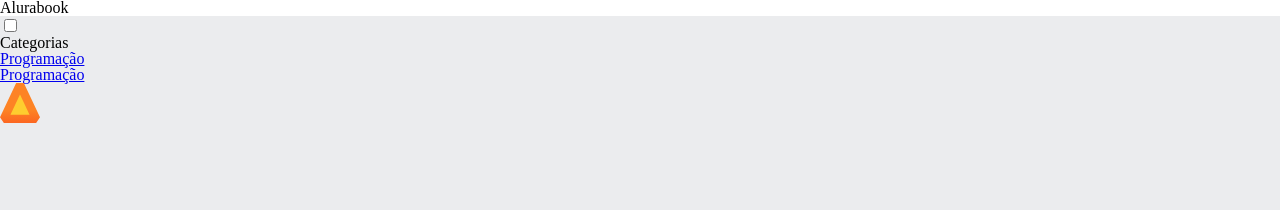
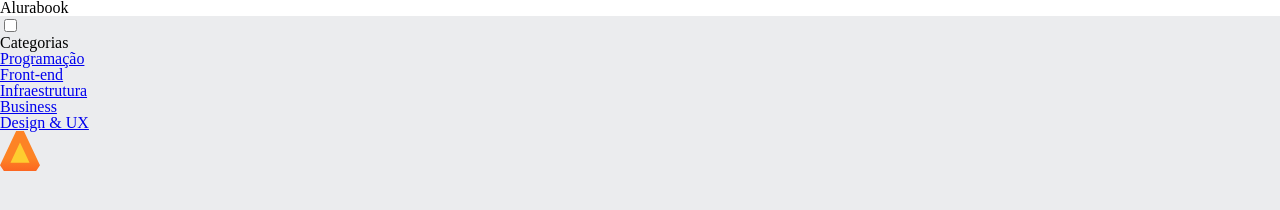
Before and after one commit to anaaxys/alura-book, a plain HTML site: page index.html in a window 1280 px wide. Drawn offline with Linux system fonts and the light colour scheme.

Commit message:
Update index.html

```diff
--- a/index.html
+++ b/index.html
@@ -20,11 +20,25 @@
 
             <ul class="lista-menu">
                 <li class="lista-menu__titulo">Categorias</li>
-                <li class="lista-menu__item"></li>
-                <a href="#" class="lista-menu__link">Programação</a>
-                <li class="lista-menu__item"></li>
-                <a href="#" class="lista-menu__link">Programação</a>
+                <li class="lista-menu__item">
+                    <a href="#" class="lista-menu__link">Programação</a>
+                </li>
 
+                <li class="lista-menu__item">
+                    <a href="#" class="lista-menu__link">Front-end</a>
+                </li>
+
+                <li class="lista-menu__item">
+                    <a href="#" class="lista-menu__link">Infraestrutura</a>
+                </li>
+
+                <li class="lista-menu__item">
+                    <a href="#" class="lista-menu__link">Business</a>
+                </li>
+
+                <li class="lista-menu__item">
+                    <a href="#" class="lista-menu__link">Design & UX</a>
+                </li>
             </ul>
                 <img src="img/Logo.svg" alt="Logo da Alurabooks" class="container__imagem">
 
```
